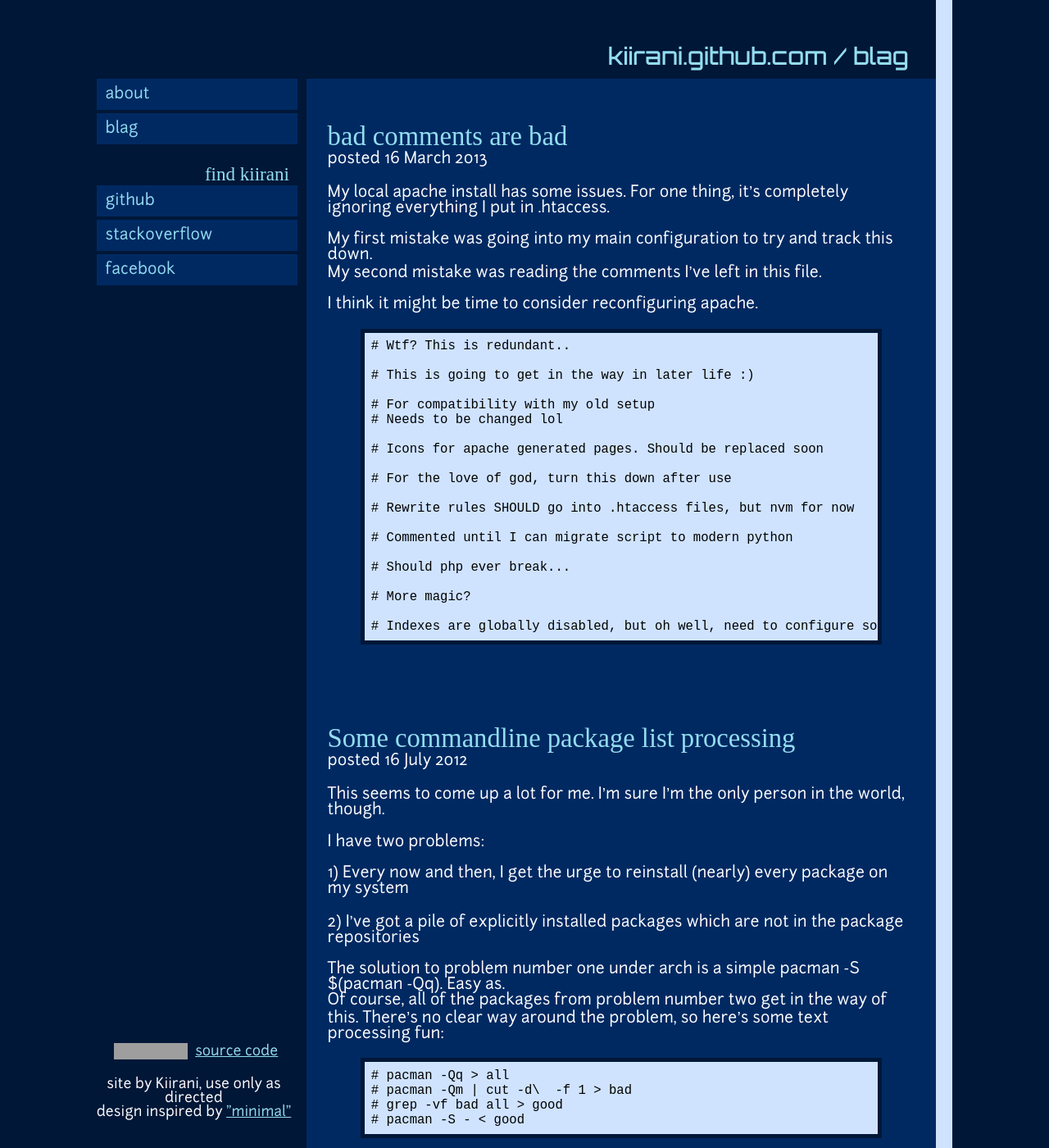
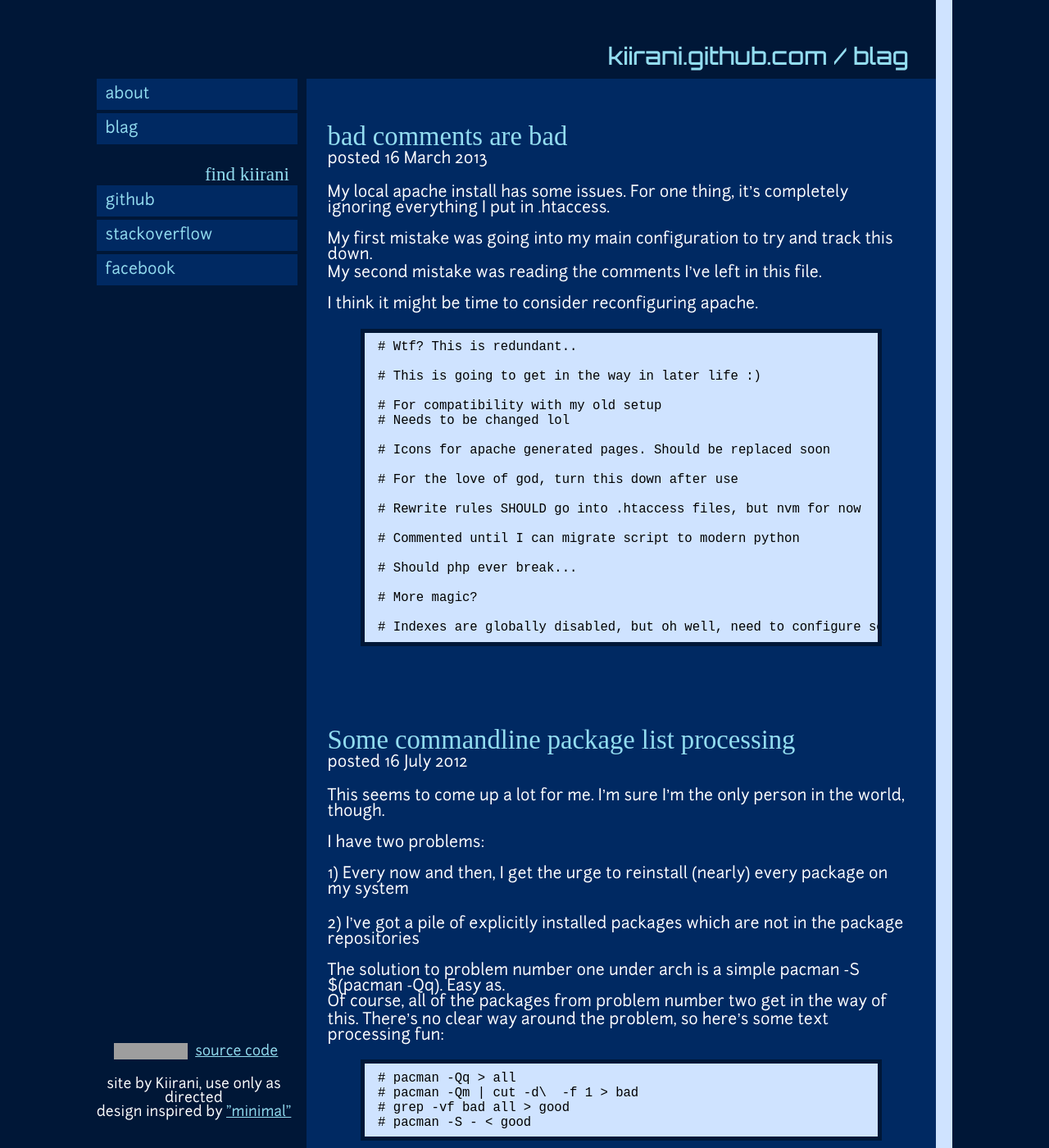
Before and after one commit to Kiirani/kiirani.github.com, a Jekyll site: the page built from index.html, in a window 1280 px wide and 1400 px high. Shown: the whole window at 82% size. Built offline with Jekyll 4.4.1, drawn with Linux system fonts in a browser that asks for light colours; some web fonts are replaced; the list of posts is cut into pages by our own code; grey boxes are pictures that could not be loaded.

Commit message:
Changed <code> formatting
Moved display:block et al to <pre>, <code> is now inline-block with margins and padding.

```diff
--- a/styles/site.css
+++ b/styles/site.css
@@ -79,12 +79,19 @@
 }
 
 code {
+	display:inline-block;
+	padding:0.1ex 0.5ex;
+	margin:0 0.5ex;
+	background:#CFE3FF;
+	color:black;
+}
+
+pre {
+	overflow:auto;
+	padding:0.5em 1ex;
 	border:5px solid #001737;
 	background:#CFE3FF;
 	color:black;
-	display:block;
-	padding:0.5em 1ex;
-	overflow:auto;
 }
 
 img {
```
